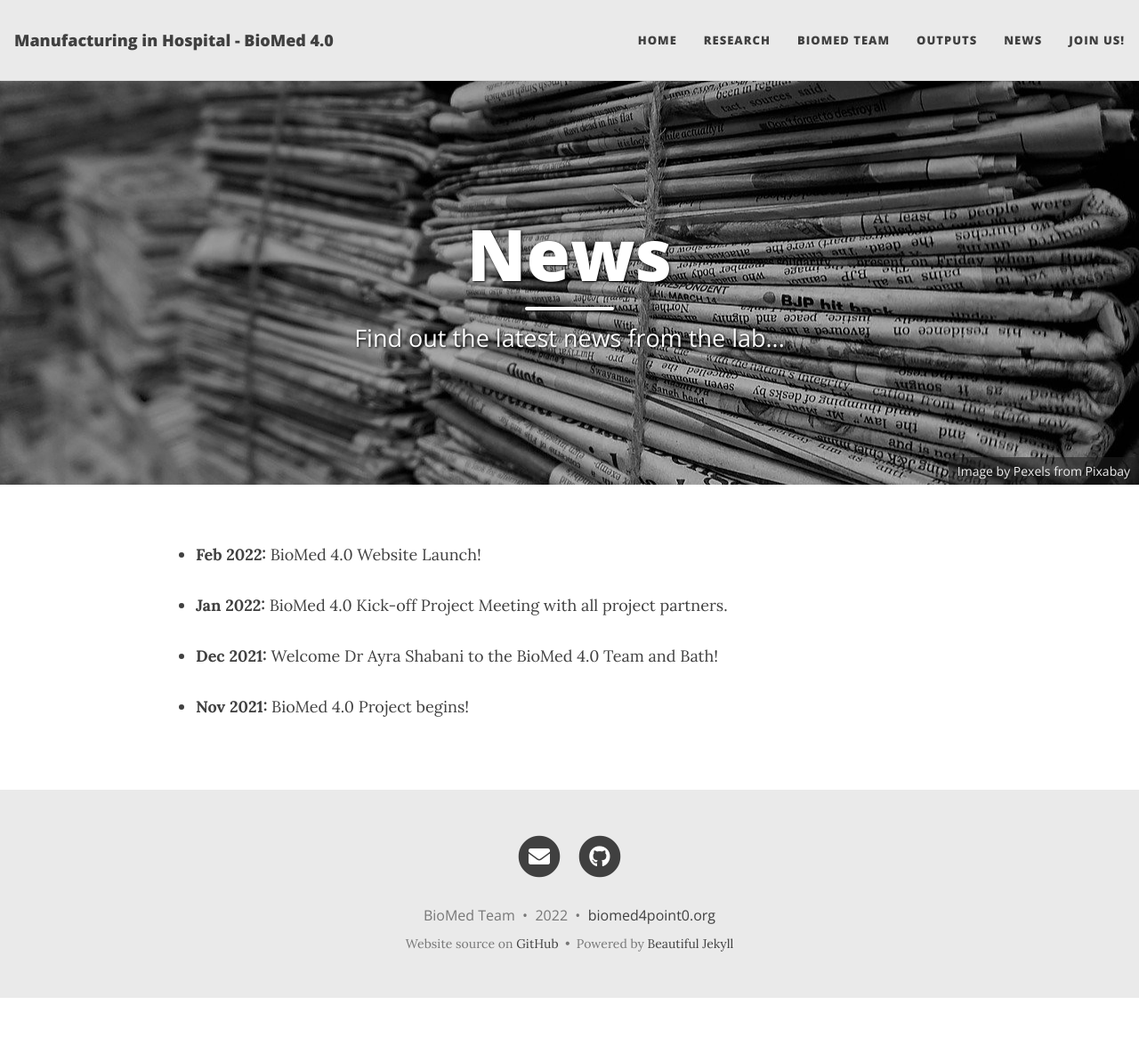
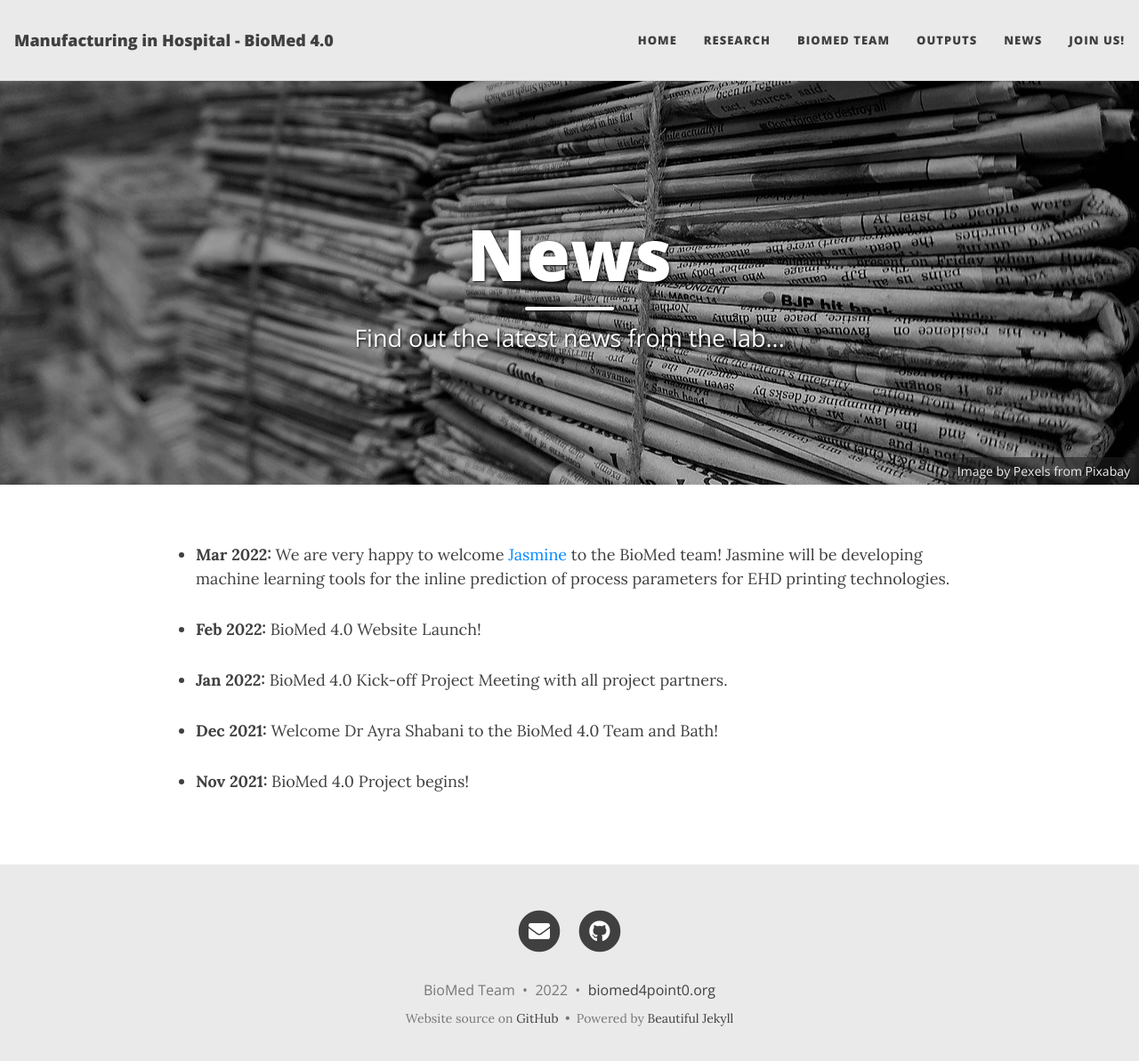
Before and after one commit to materialsforhealthlab/biomed4point0, a Jekyll site: the page built from news.md, in a window 1280 px wide and 1206 px high. Shown: the top 1193 px of the window at 89% size. Built offline with Jekyll 4.4.1, drawn with Linux system fonts in a browser that asks for light colours; nearby versions of some CDN libraries.

Commit message:
-update news pg

```diff
--- a/news.md
+++ b/news.md
@@ -8,6 +8,8 @@ share-description: Latest news from the Materials for Health Lab!
 
 ---
 
+* **Mar 2022:** We are very happy to welcome [Jasmine](https://researchportal.bath.ac.uk/en/persons/jasmine-lightfoot) to the BioMed team! Jasmine will be developing machine learning tools for the inline prediction of process parameters for EHD printing technologies.
+
 * **Feb 2022:** BioMed 4.0 Website Launch!
 
 * **Jan 2022:** BioMed 4.0 Kick-off Project Meeting with all project partners.
```
